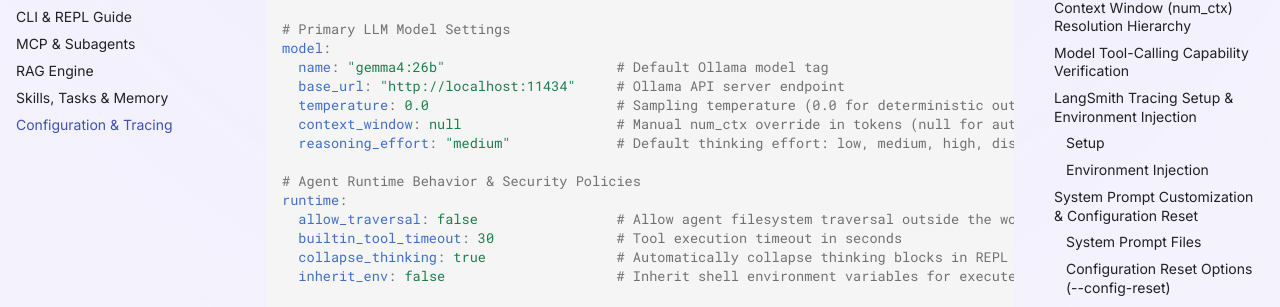
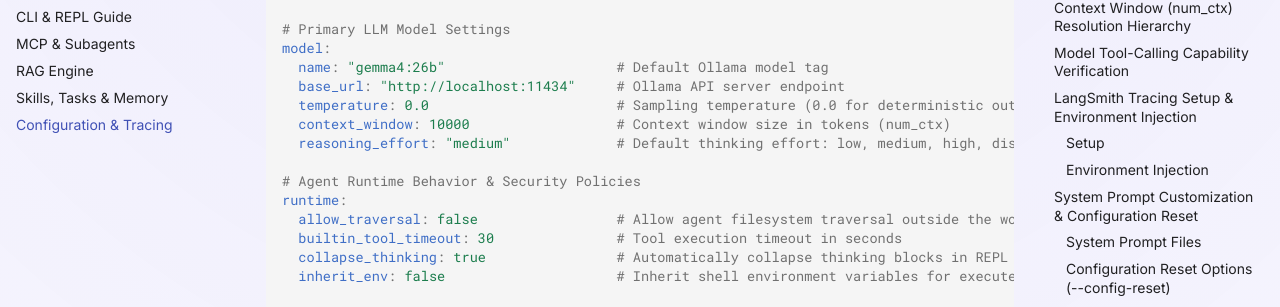
Before and after one commit to arrase/ollama-agent, an MkDocs documentation site: the page built from docs/configuration.md, in a window 1280 px wide and 900 px high, scrolled down 322 px. Shown: the part 145-452 px from the top of the window. Built offline with MkDocs 1.6.1 and Material for MkDocs 9.7.7, drawn with Linux system fonts in a browser that asks for light colours; comment, search, counter and statistics services are not loaded.

Commit message:
feat: set default context_window to 10000

```diff
--- a/docs/configuration.md
+++ b/docs/configuration.md
@@ -17,7 +17,7 @@ model:
   name: "gemma4:26b"                     # Default Ollama model tag
   base_url: "http://localhost:11434"     # Ollama API server endpoint
   temperature: 0.0                       # Sampling temperature (0.0 for deterministic outputs)
-  context_window: null                   # Manual num_ctx override in tokens (null for auto-resolution)
+  context_window: 10000                  # Context window size in tokens (num_ctx)
   reasoning_effort: "medium"             # Default thinking effort: low, medium, high, disabled, hide, enabled
 
 # Agent Runtime Behavior & Security Policies
```
Also changed, not shown: README.md (+2 -2 lines), 2 other files.
